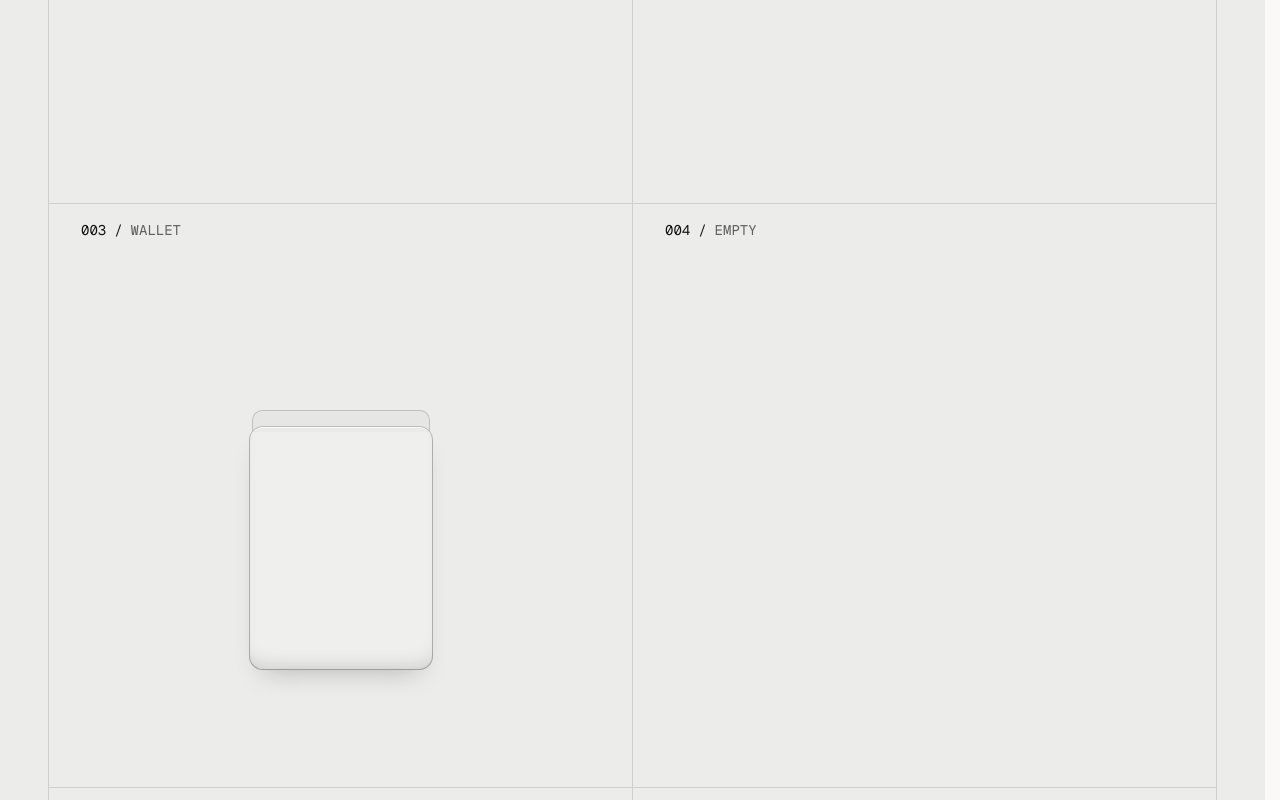
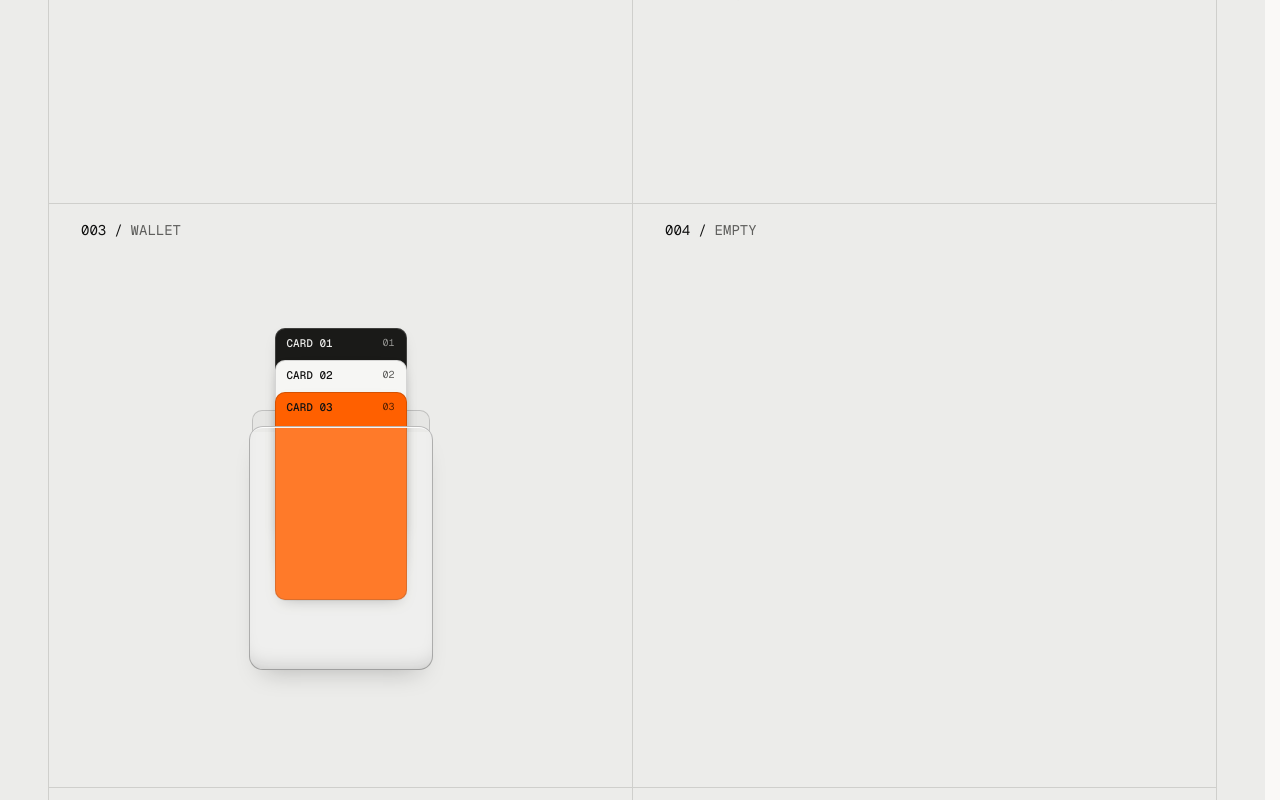
Before and after one commit to cagndz/agundez-me, a Next.js app: page /lab in a window 1280 px wide. Shown: the part 570-1370 px from the top of the page. Built offline with nearby package versions, Linux system fonts and the light colour scheme.

Commit message:
feat(lab): add static wallet cards in the case

```diff
--- a/src/lab/demos/wallet/constants.ts
+++ b/src/lab/demos/wallet/constants.ts
@@ -45,3 +45,4 @@ export const CARD_PALETTES: Record<WalletCardTone, WalletCardPalette> = {
 		edge: 'rgb(17 17 17 / 0.18)',
 	},
 }
+export const CARD_RADIUS = 10
--- a/src/lab/demos/wallet/index.tsx
+++ b/src/lab/demos/wallet/index.tsx
@@ -1,5 +1,31 @@
 import { CaseBack, CaseFront } from './case'
 import { STAGE_HEIGHT, STAGE_WIDTH } from './constants'
+import type { WalletCardData } from './types'
+import { WalletCard } from './wallet-card'
+
+const CARDS: WalletCardData[] = [
+	{
+		id: 'card-01',
+		title: 'Card 01',
+		description: 'Short description',
+		code: '01',
+		tone: 'dark',
+	},
+	{
+		id: 'card-02',
+		title: 'Card 02',
+		description: 'Short description',
+		code: '02',
+		tone: 'light',
+	},
+	{
+		id: 'card-03',
+		title: 'Card 03',
+		description: 'Short description',
+		code: '03',
+		tone: 'accent',
+	},
+]
 
 export function Wallet() {
 	return (
@@ -8,6 +34,14 @@ export function Wallet() {
 			style={{ width: STAGE_WIDTH, height: STAGE_HEIGHT }}
 		>
 			<CaseBack />
+			{CARDS.map((card, index) => (
+				<WalletCard
+					key={card.id}
+					card={card}
+					index={index}
+					count={CARDS.length}
+				/>
+			))}
 			<CaseFront />
 		</div>
 	)
--- /dev/null
+++ b/src/lab/demos/wallet/wallet-card.tsx
@@ -0,0 +1,45 @@
+import {
+	CARD_HEIGHT,
+	CARD_PALETTES,
+	CARD_RADIUS,
+	CARD_WIDTH,
+} from './constants'
+import type { WalletCardData } from './types'
+import { getRestTop } from './utils'
+
+type WalletCardProps = {
+	card: WalletCardData
+	index: number
+	count: number
+}
+
+export function WalletCard({ card, index, count }: WalletCardProps) {
+	const palette = CARD_PALETTES[card.tone]
+
+	return (
+		<div
+			className='absolute left-1/2 -translate-x-1/2'
+			style={{
+				top: getRestTop(index, count),
+				width: CARD_WIDTH,
+				height: CARD_HEIGHT,
+				borderRadius: CARD_RADIUS,
+				background: palette.background,
+				color: palette.foreground,
+				boxShadow: `inset 0 0 0 1px ${palette.edge}, 0 1px 0 rgb(0 0 0 / 0.06), 0 6px 16px -8px rgb(0 0 0 / 0.35)`,
+				zIndex: index + 1,
+			}}
+			aria-hidden='true'
+		>
+			<div className='absolute inset-x-3 top-2 flex items-center justify-between'>
+				<span className='text-[11px] font-medium'>{card.title}</span>
+				<span
+					className='font-mono text-[10px]'
+					style={{ color: palette.muted }}
+				>
+					{card.code}
+				</span>
+			</div>
+		</div>
+	)
+}
```
